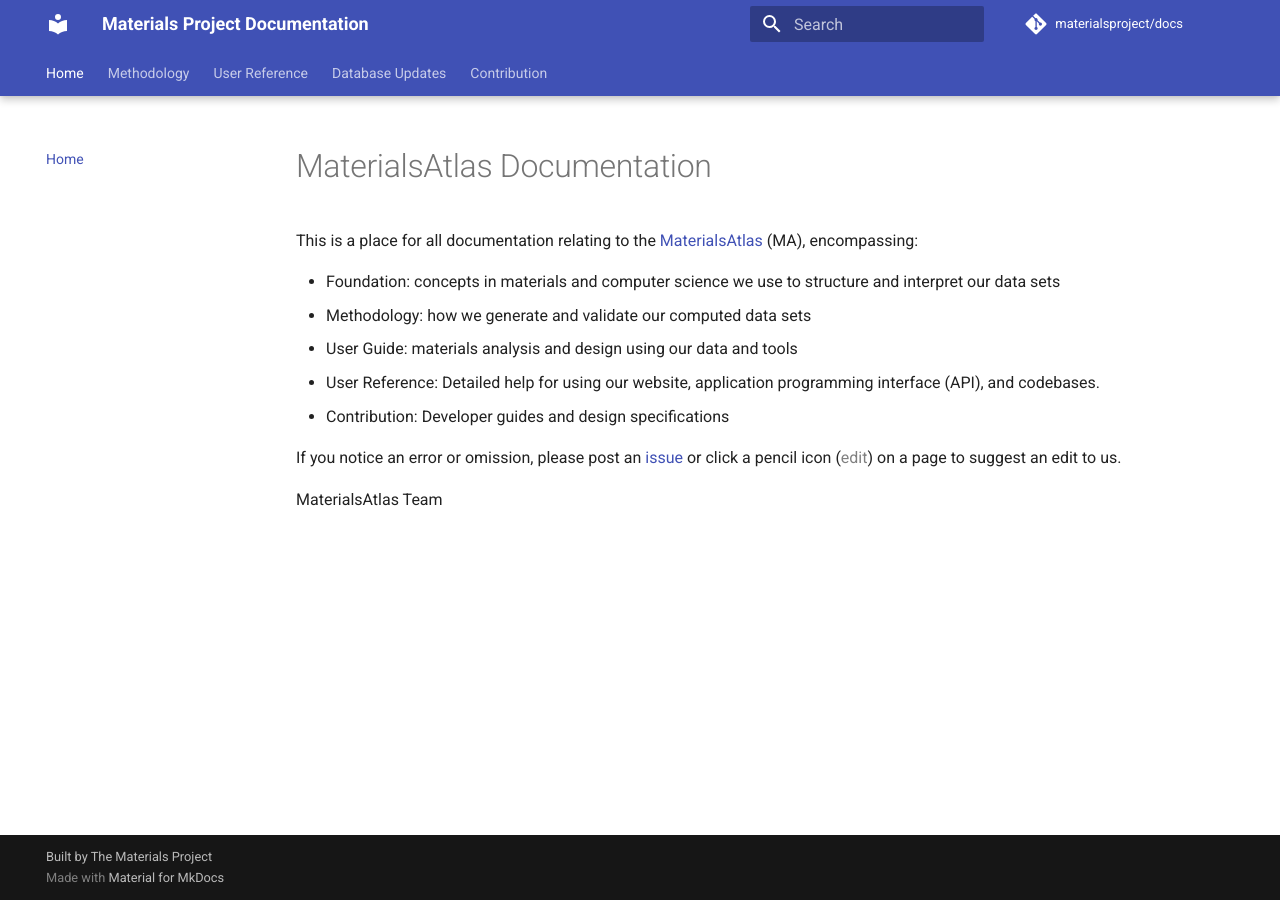
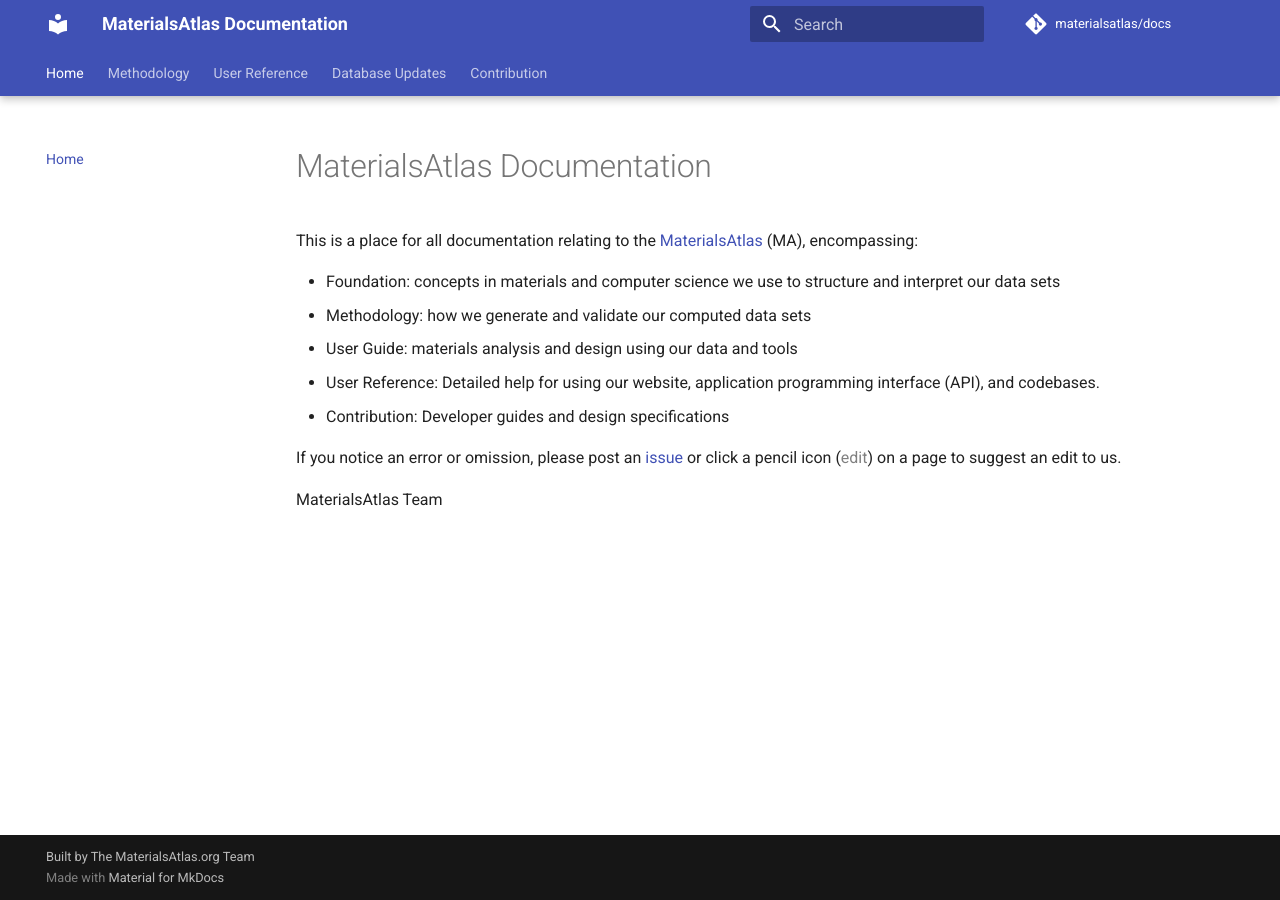
Before and after one commit to usccolumbia/materialsatlas, an MkDocs documentation site: the page built from docs/index.md, in a window 1280 px wide. Built offline with MkDocs 1.6.1 and Material for MkDocs 9.7.7, drawn with Linux system fonts in a browser that asks for light colours; comment, search, counter and statistics services are not loaded.

Commit message:
Update mkdocs.yml

```diff
--- a/mkdocs.yml
+++ b/mkdocs.yml
@@ -1,10 +1,10 @@
-site_name: "Materials Project Documentation"
-site_description: Documentation for The Materials Project, an open database of computed materials properties to accelerate materials discovery and design.
-copyright: Built by The Materials Project
-site_url: https://docs.materialsproject.org
+site_name: "MaterialsAtlas Documentation"
+site_description: Documentation for MaterialsAtlas.org, an open web app platform for accelerating materials discovery and design.
+copyright: Built by The MaterialsAtlas.org Team
+site_url: https://docs.materialsatlas.org
 
-repo_name: "materialsproject/docs"
-repo_url: "https://github.com/materialsproject/docs"
+repo_name: "materialsatlas/docs"
+repo_url: "https://github.com/usccolumbia/materialsatlas/docs"
 
 nav:
   - Home: "index.md"
```
